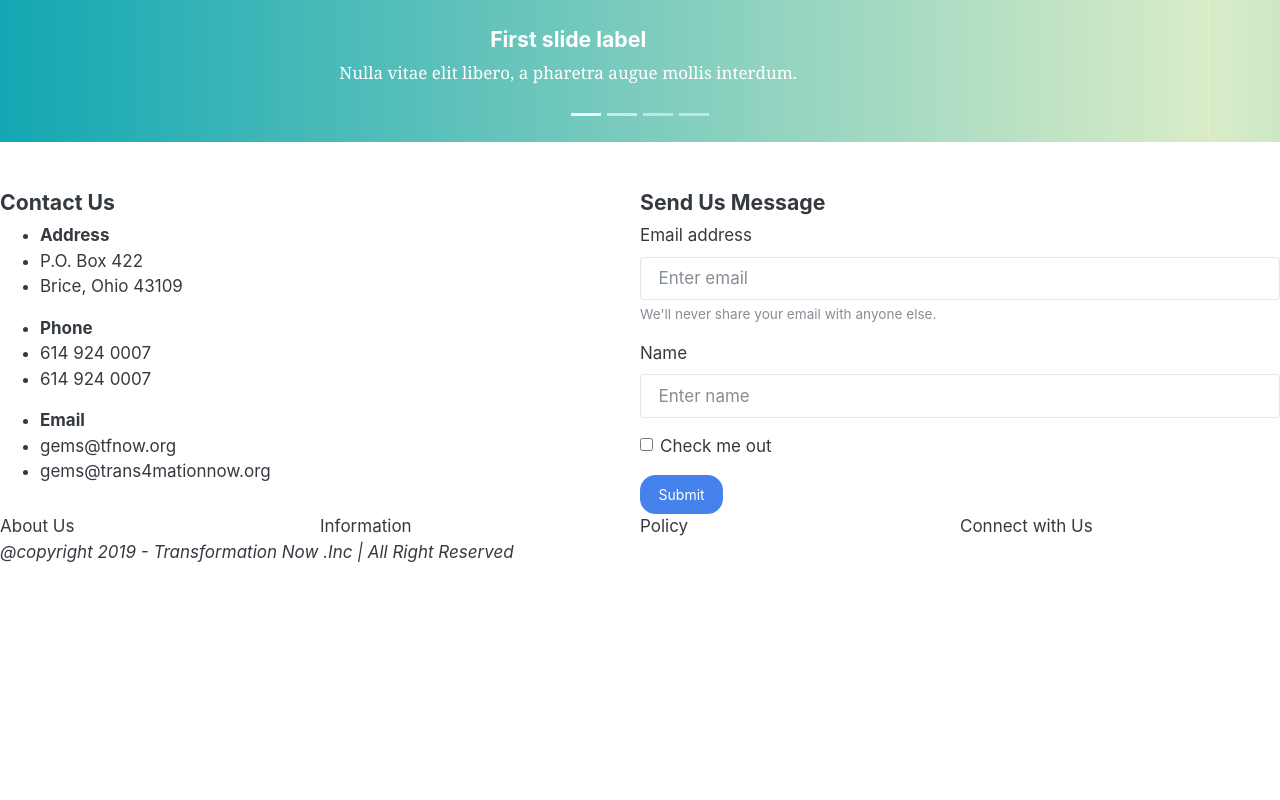
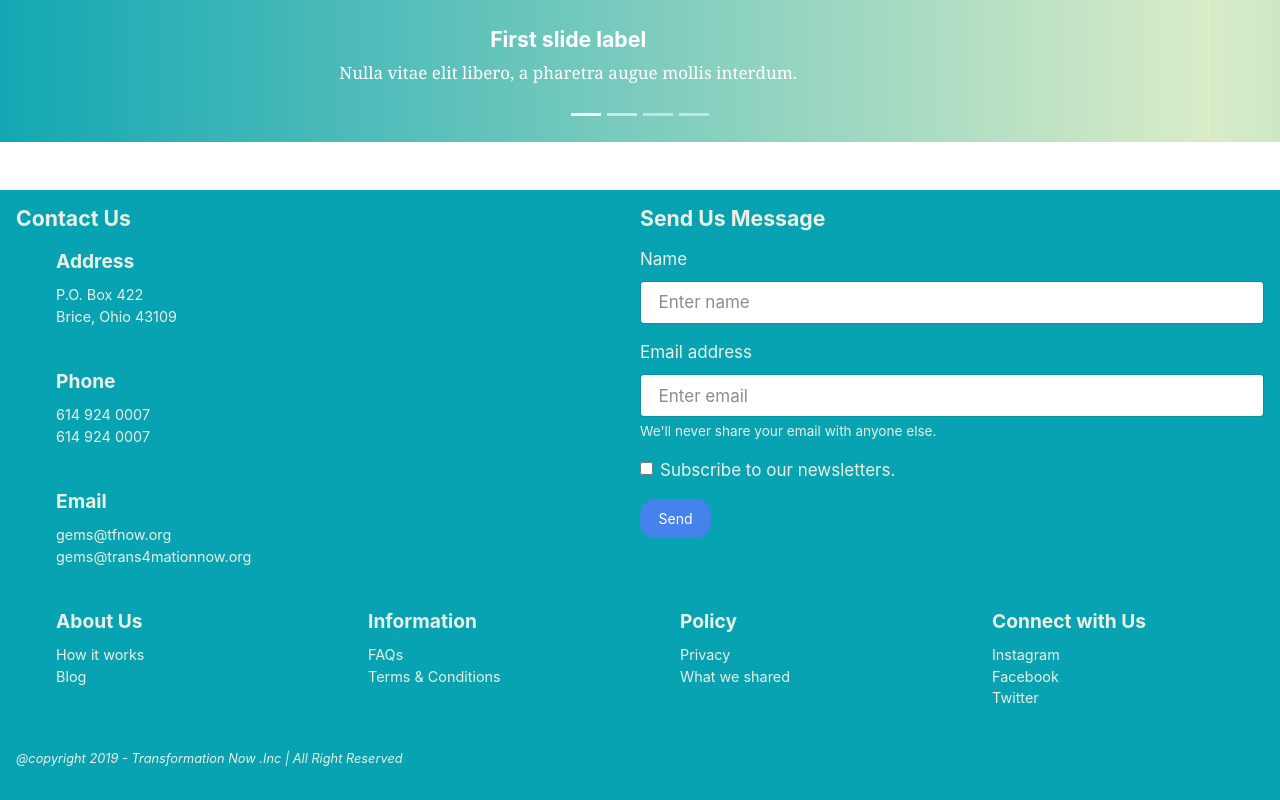
Before and after one commit to hoangle4/trans4mationNow, a React (Create React App) app in the folder client/: page / in a window 1280 px wide. Shown: the part 3187-3987 px from the top of the page. Before the commit the page ends 3768 px from the top, so only its background shows below. Built offline with nearby package versions, Linux system fonts and the light colour scheme.

Commit message:
commit footer

```diff
--- a/client/src/components/Home/Footer.js
+++ b/client/src/components/Home/Footer.js
@@ -2,26 +2,26 @@ import React from 'react';
 
 const Footer = () => {
 	return (
-		<div className='row mx-0'>
+		<div className='row mx-0 Footer'>
 			<div className='col-12 p-0'>
 				<div className='row mx-0'>
 					<div className='col-md-6 col-xs-12 p-0'>
 						<h5>Contact Us</h5>
-						<ul>
+						<ul className='Footer_UL'>
 							<li>
 								<strong>Address</strong>
 							</li>
 							<li>P.O. Box 422</li>
 							<li>Brice, Ohio 43109</li>
 						</ul>
-						<ul>
+						<ul className='Footer_UL'>
 							<li>
 								<strong>Phone</strong>
 							</li>
 							<li>614 924 0007</li>
 							<li>614 924 0007</li>
 						</ul>
-						<ul>
+						<ul className='Footer_UL'>
 							<li>
 								<strong>Email</strong>
 							</li>
@@ -33,6 +33,10 @@ const Footer = () => {
 						<h5>Send Us Message</h5>
 						<form>
 							<div class='form-group'>
+								<div class='form-group'>
+									<label for='inputName'>Name</label>
+									<input type='text' class='form-control' id='inputName' placeholder='Enter name' />
+								</div>
 								<label for='InputEmail'>Email address</label>
 								<input
 									type='email'
@@ -41,33 +45,63 @@ const Footer = () => {
 									aria-describedby='emailHelp'
 									placeholder='Enter email'
 								/>
-								<small id='emailHelp' class='form-text text-muted'>
+								<small id='emailHelp' class='form-text'>
 									We'll never share your email with anyone else.
 								</small>
 							</div>
-							<div class='form-group'>
-								<label for='inputName'>Name</label>
-								<input type='text' class='form-control' id='inputName' placeholder='Enter name' />
-							</div>
+
 							<div class='form-group form-check'>
-								<input type='checkbox' class='form-check-input' id='exampleCheck1' />
-								<label class='form-check-label' for='exampleCheck1'>
-									Check me out
+								<input type='checkbox' class='form-check-input' id='check' />
+								<label class='form-check-label' for='check'>
+									Subscribe to our newsletters.
 								</label>
 							</div>
-							<button type='submit' class='btn btn-primary'>
-								Submit
+							<button type='submit' class='btn btn-xs-block btn-primary'>
+								Send
 							</button>
 						</form>
 					</div>
 				</div>
 				<div className='row mx-0'>
-					<div className='col-md-3 col-xs-6 p-0'>About Us</div>
-					<div className='col-md-3 col-xs-6 p-0'>Information</div>
+					<div className='col-md-3 col-xs-6 p-0'>
+						<ul className='Footer_UL'>
+							<li>
+								<strong>About Us</strong>
+							</li>
+							<li>How it works</li>
+							<li>Blog</li>
+						</ul>
+					</div>
+					<div className='col-md-3 col-xs-6 p-0'>
+						<ul className='Footer_UL'>
+							<li>
+								<strong>Information</strong>
+							</li>
+							<li>FAQs</li>
+							<li>Terms & Conditions</li>
+						</ul>
+					</div>
 
-					<div className='col-md-3 col-xs-6 p-0'>Policy</div>
+					<div className='col-md-3 col-xs-6 p-0'>
+						<ul className='Footer_UL'>
+							<li>
+								<strong>Policy</strong>
+							</li>
+							<li>Privacy</li>
+							<li>What we shared</li>
+						</ul>
+					</div>
 
-					<div className='col-md-3 col-xs-6 p-0'>Connect with Us</div>
+					<div className='col-md-3 col-xs-6 p-0'>
+						<ul className='Footer_UL'>
+							<li>
+								<strong>Connect with Us</strong>
+							</li>
+							<li>Instagram</li>
+							<li>Facebook</li>
+							<li>Twitter</li>
+						</ul>
+					</div>
 
 					<div className='col-12 p-0'>
 						<blockquote> @copyright 2019 - Transformation Now .Inc | All Right Reserved</blockquote>
--- a/client/src/components/Home/Home.css
+++ b/client/src/components/Home/Home.css
@@ -1,5 +1,8 @@
 html {
 	scroll-behavior: smooth;
+}
+blockquote {
+	font-size: 0.8rem;
 }
 .Landing_Img_Box_2 {
 	position: absolute;
@@ -53,3 +56,27 @@ html {
 	height: 450px;
 	background: linear-gradient(to left, #07a3b2, #d9ecc7);
 }
+
+/* color#eaf0e4 */
+.Footer {
+	background: #07a3b2;
+	color: #eaf0e4;
+	padding: 1rem;
+}
+.Footer h5 {
+	margin-bottom: 1rem;
+}
+
+.Footer_UL > li:first-child {
+	margin-bottom: 0.5rem;
+	font-size: 1.2rem;
+}
+
+.Footer_UL > li {
+	font-size: 0.9rem;
+}
+
+.Footer_UL {
+	margin-bottom: 2.5rem;
+	list-style-type: none;
+}
```
